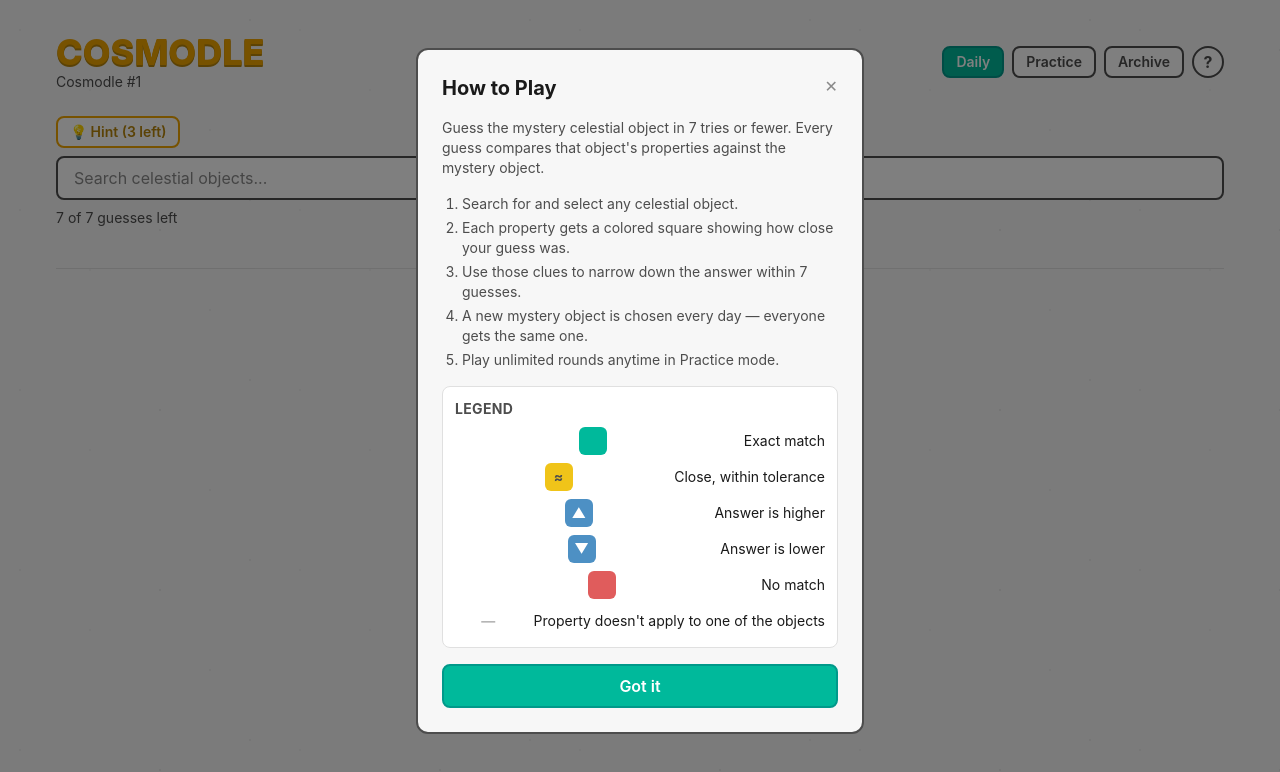
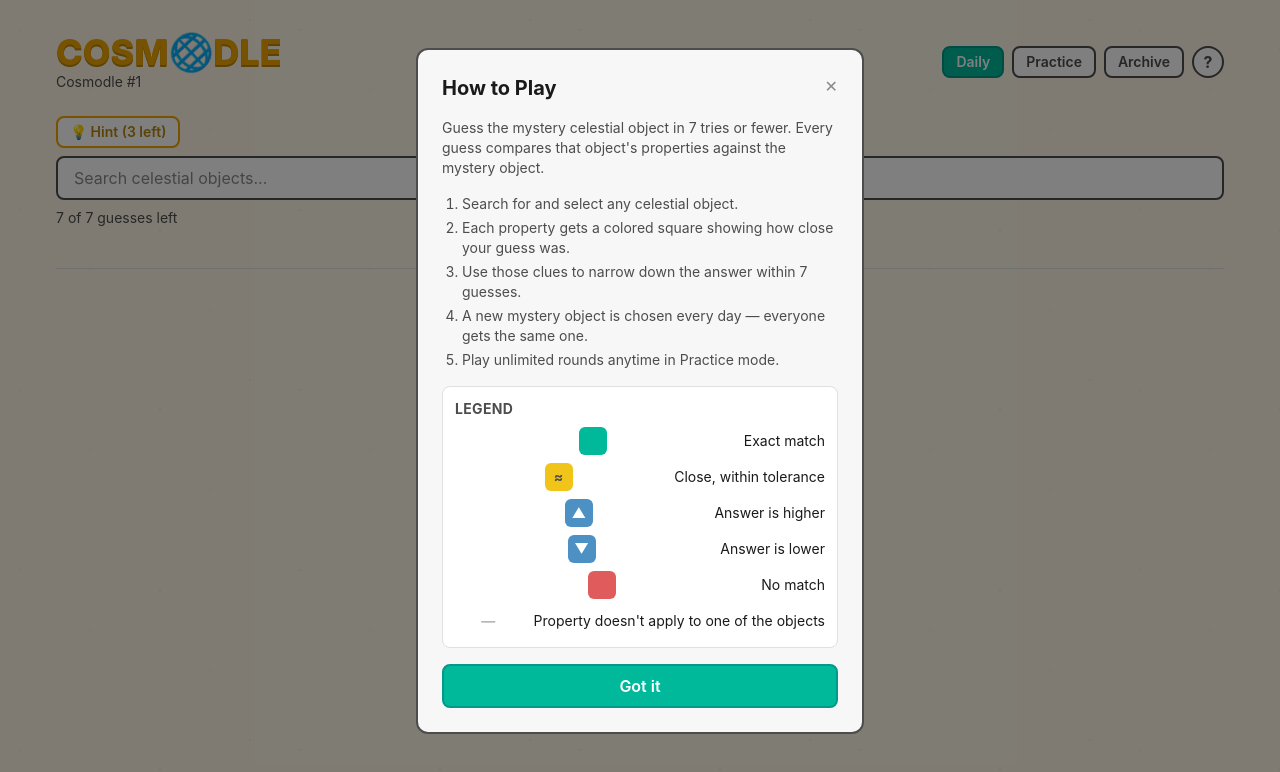
Before and after one commit to MichaelHP23/cosmodle, a React (Vite) app: page / in a window 1280 px wide. Shown: the top 772 px of the page. Built offline with nearby package versions, Linux system fonts and the light colour scheme.

Commit message:
feat: spinning globe logo, cosmic latte background, easter egg
Swap the second O in COSMODLE for a slowly spinning globe. Page
background is now cosmic latte (#FFF8E7), the actual average color
of the universe. Clicking the globe 5x reveals a fun fact about it.

```diff
--- a/src/components/DailyHeader.tsx
+++ b/src/components/DailyHeader.tsx
@@ -1,6 +1,8 @@
+import { useState } from "react"
 import type { GameMode } from "../types/game"
 
-const TITLE = "COSMODLE"
+const TITLE_CHARS = ["C", "O", "S", "M", "🌐", "D", "L", "E"] // globe replaces 2nd O
+const EASTER_EGG_CLICKS = 5
 
 export function DailyHeader({
   mode,
@@ -13,15 +15,40 @@ export function DailyHeader({
   dayNumber: number
   onHelpClick: () => void
 }) {
+  const [globeClicks, setGlobeClicks] = useState(0)
+  const [showEasterEgg, setShowEasterEgg] = useState(false)
+
+  function handleGlobeClick() {
+    const next = globeClicks + 1
+    if (next >= EASTER_EGG_CLICKS) {
+      setGlobeClicks(0)
+      setShowEasterEgg(true)
+      setTimeout(() => setShowEasterEgg(false), 5000)
+    } else {
+      setGlobeClicks(next)
+    }
+  }
+
   return (
-    <header className="mb-6 flex flex-wrap items-center justify-between gap-3">
+    <header className="relative mb-6 flex flex-wrap items-center justify-between gap-3">
       <div>
         <h1 className="title-text text-3xl font-extrabold sm:text-4xl">
-          {TITLE.split("").map((ch, i) => (
-            <span key={i}>{ch}</span>
-          ))}
+          {TITLE_CHARS.map((ch, i) =>
+            ch === "🌐" ? (
+              <span key={i} className="title-globe cursor-pointer" onClick={handleGlobeClick}>
+                {ch}
+              </span>
+            ) : (
+              <span key={i}>{ch}</span>
+            )
+          )}
         </h1>
         {mode !== "practice" && <div className="text-sm text-[#4d4d4d]">Cosmodle #{dayNumber}</div>}
+        {showEasterEgg && (
+          <div className="absolute left-0 top-full z-20 mt-1 w-max max-w-xs rounded-lg border-2 border-[#f0a500] bg-[#fff8e7] px-3 py-2 text-xs font-semibold text-[#8a6400] shadow-lg">
+            🥛 Fun fact: averaged across the whole sky, the universe is this exact color — cosmic latte, #FFF8E7.
+          </div>
+        )}
       </div>
       <div className="flex flex-wrap items-center gap-2">
         <button
--- a/src/index.css
+++ b/src/index.css
@@ -2,7 +2,8 @@
 
 body {
   margin: 0;
-  background: #f7f7f7;
+  /* cosmic latte: the average color of the universe (Glazebrook & Baldry, 2002) */
+  background: #fff8e7;
 }
 
 .title-text {
@@ -22,6 +23,16 @@ body {
     0 1px 0 var(--shadow-color),
     0 2px 0 var(--shadow-color),
     0 3px 0 transparent;
+}
+
+.title-text .title-globe {
+  color: initial;
+  text-shadow: none;
+  animation: title-spin 6s linear infinite;
+}
+
+@keyframes title-spin {
+  to { transform: rotate(360deg); }
 }
 
 .title-text span:nth-child(2) { animation-delay: 0.05s; }
```
